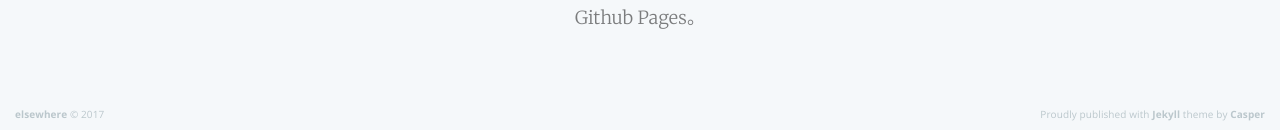
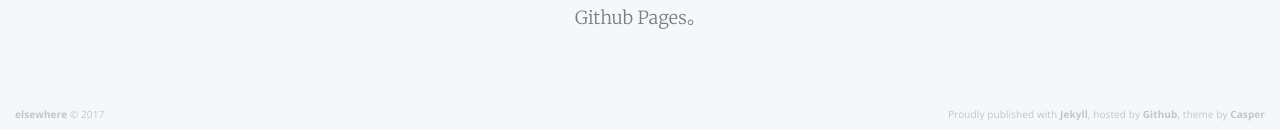
Before and after one commit to devylee/devylee.github.io, a Jekyll site: the page built from _posts/2017-04-05-welcome-to-my-pages.md, in a window 1280 px wide. Shown: the part 1644-1774 px from the top of the page. Built offline with Jekyll 4.4.1, drawn with Linux system fonts in a browser that asks for light colours; nearby versions of some CDN libraries.

Commit message:
add github links

```diff
--- a/_includes/navigation.html
+++ b/_includes/navigation.html
@@ -6,6 +6,7 @@
     <ul>
         <li class="nav-home {% if page.current == 'home' %} nav-current{% endif %}"><a href="{{ '/' | relative_url }}">Home</a></li>
         <li class="nav-about {% if page.current == 'about' %} nav-current{% endif %}"><a href="{{ '/about/' | relative_url }}">About</a></li>
+        <li class="nav-github-repos"><a href="https://github.com/devylee/">Github repos</a></li>
     </ul>
     <a class="subscribe-button icon-feed" href="{{ '/feed.xml' | relative_url }}">Subscribe</a>
 </div>
--- a/_layouts/default.html
+++ b/_layouts/default.html
@@ -35,7 +35,7 @@
 
         <footer class="site-footer clearfix">
           <section class="copyright"><a href="{{ '/' | relative_url }}">{{ site.name }}</a> &copy; {{  site.time | date: '%Y' }}</section>
-          <section class="poweredby">Proudly published with <a href="https://jekyllrb.com/">Jekyll</a> theme by <a href="https://github.com/tryghost/casper">Casper</a></section>
+          <section class="poweredby">Proudly published with <a href="https://jekyllrb.com/">Jekyll</a>, hosted by <a href="https://github.com/devylee/devylee.github.io">Github</a>, theme by <a href="https://github.com/tryghost/casper">Casper</a></section>
         </footer>
     </div>
     <!-- [[! Ghost outputs important scripts and data with this tag ]] -->
```
Also changed, not shown: _posts/2017-04-05-welcome-to-my-pages.md (+1 -1 lines), README.md, assets/images/2017/04/cover-welcome.jpg (renamed from assets/images/cover-welcome.jpg).
